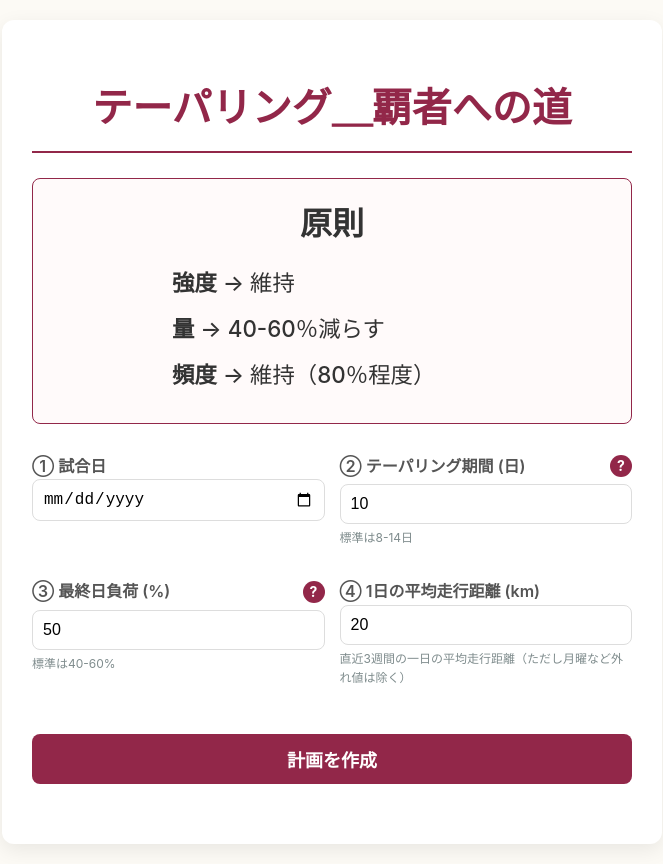
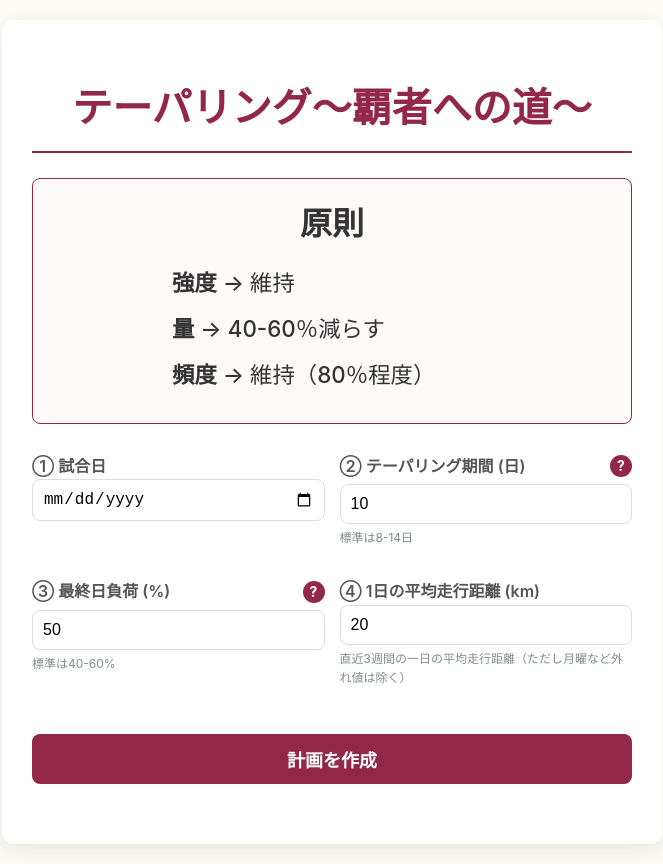
Before and after one commit to chinchiku/tapering_calculator_waseda, a plain HTML site: page index.html in a window 1280 px wide. Shown: the whole page, without its empty margins (308-971 px from the left). Drawn offline with Linux system fonts and the light colour scheme; a web font is replaced by a local one.

Commit message:
index.html

```diff
--- a/index.html
+++ b/index.html
@@ -232,7 +232,7 @@
 <body>
 
     <div class="container">
-        <h1>テーパリング＿覇者への道</h1>
+        <h1>テーパリング～覇者への道～</h1>
 
         <div class="principles">
             <h2>原則</h2>
```
